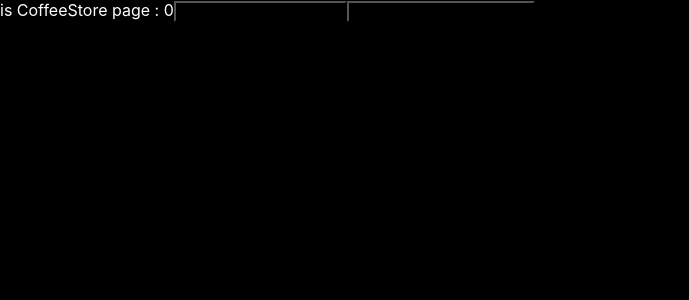
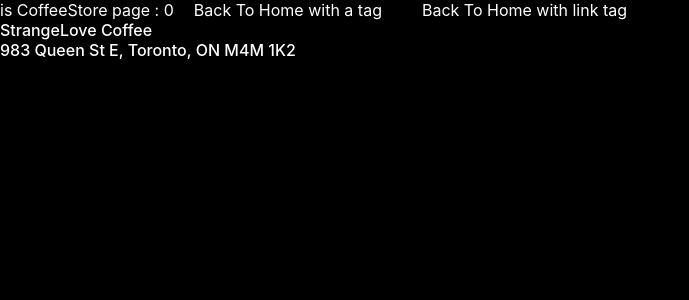
Before and after one commit to mohammadrezayousefpour/Nextjs, a Next.js app in the folder coffee-store/: page /coffee-store/0 in a window 1280 px wide. Shown: the top 300 px of the page, without its empty margins (0-689 px from the left). Built offline with nearby package versions, Linux system fonts and the light colour scheme.

Commit message:
dynamic routing added

```diff
--- a/coffee-store/data/coffee-stores.json
+++ b/coffee-store/data/coffee-stores.json
@@ -22,5 +22,13 @@
     "websiteUrl": "https://www.darkhorseespresso.com/",
     "address": "401 Richmond St W",
     "neighbourhood": "Route 300 Neighbourhood"
+  },
+  {
+    "id": 11,
+    "name": "Negarestan",
+    "imgUrl": "https://images.unsplash.com/photo-1498804103079-a6351b050096?ixid=MnwxMjA3fDB8MHxwaG90by1wYWdlfHx8fGVufDB8fHx8&ixlib=rb-1.2.1&auto=format&fit=crop&w=2468&q=80",
+    "websiteUrl": "https://www.darkhorseespresso.com/",
+    "address": "401 Richmond St W",
+    "neighbourhood": "Route 11 Neighbourhood"
   }
 ]
--- a/coffee-store/pages/coffee-store/[id].js
+++ b/coffee-store/pages/coffee-store/[id].js
@@ -3,43 +3,46 @@
 import React from "react";
 import coffeeStoresData from "../../data/coffee-stores.json";
 
-const CoffeeStore = () => {
-  const router = useRouter();
-  console.log(router);
-  return (
-    <div>
-      <span>is CoffeeStore page : {router?.query.id}</span>
-      <button>
-        <a href="/">Back To Home with a tag</a>
-      </button>
-      <button>
-        <Link scroll={true} href="/">
-          <a>Back To Home with link tag</a>
-        </Link>
-      </button>
-    </div>
-  );
-};
-
 export function getStaticProps(props) {
   const params = props.params;
+  console.log(params);
   return {
     props: {
       coffeeStore: coffeeStoresData.find((coffeeStore) => {
-        return coffeeStore.id === 1;
+        return coffeeStore.id.toString() === params.id;
       }),
     },
   };
 }
 
-export function getStaticPath() {
+export function getStaticPaths() {
   return {
     paths: [
-      { params: { id: "0" } },
-      { params: { id: "1" } },
-      { params: { id: "300" } },
+      // { params: { id: "0" } },
+      // { params: { id: "1" } },
+      // { params: { id: "300" } },
     ],
+    fallback: true,
   };
 }
 
+const CoffeeStore = (props) => {
+  const router = useRouter();
+  console.log(props);
+  if (router.isFallback) {
+    return <div>Loading</div>;
+  }
+  return (
+    <div>
+      <span>is CoffeeStore page : {router?.query.id}</span>
+      <a href="/">Back To Home with a tag</a>
+      <Link scroll={true} href="/">
+        <a>Back To Home with link tag</a>
+      </Link>
+      <p>{props.coffeeStore.name}</p>
+      <p>{props.coffeeStore.address}</p>
+    </div>
+  );
+};
+
 export default CoffeeStore;
--- a/coffee-store/pages/index.js
+++ b/coffee-store/pages/index.js
@@ -5,7 +5,6 @@
 import coffeeStores from "../data/coffee-stores.json";
 
 export async function getStaticProps(context) {
-  console.log("server side");
   return {
     props: {
       coffeeStoresPorps: coffeeStores,
@@ -14,8 +13,6 @@
 }
 
 export default function Home(props) {
-  console.log("client side");
-  console.log(props);
   const handleOnBannerBtnClick = () => {
     console.log("hello my friend");
   };
--- a/coffee-store/styles/globals.css
+++ b/coffee-store/styles/globals.css
@@ -10,8 +10,10 @@
 }
 
 a {
-  color: inherit;
+  color: white;
   text-decoration: none;
+  margin: 0px 10px;
+  padding: 0px 10px;
 }
 
 * {
```
